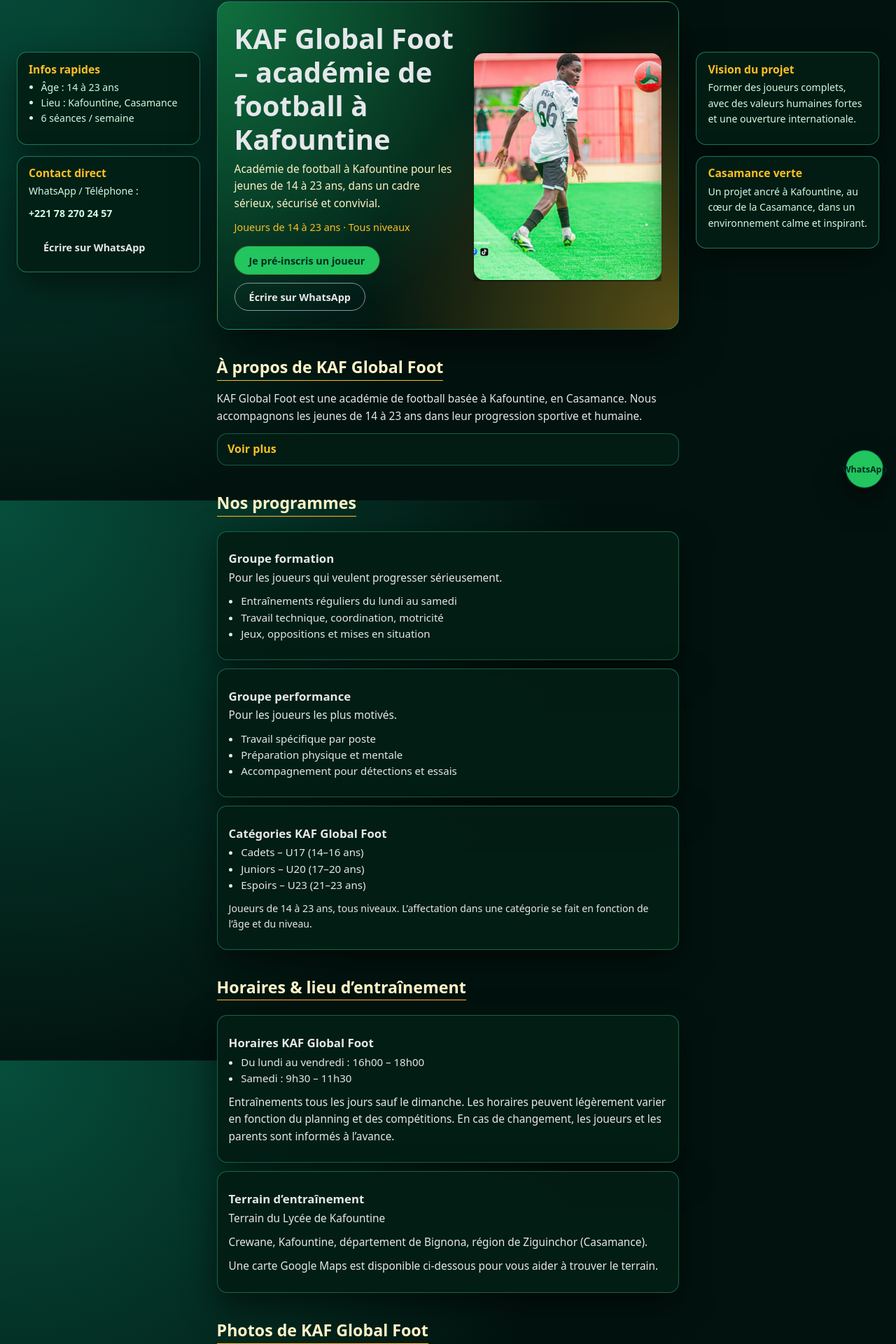
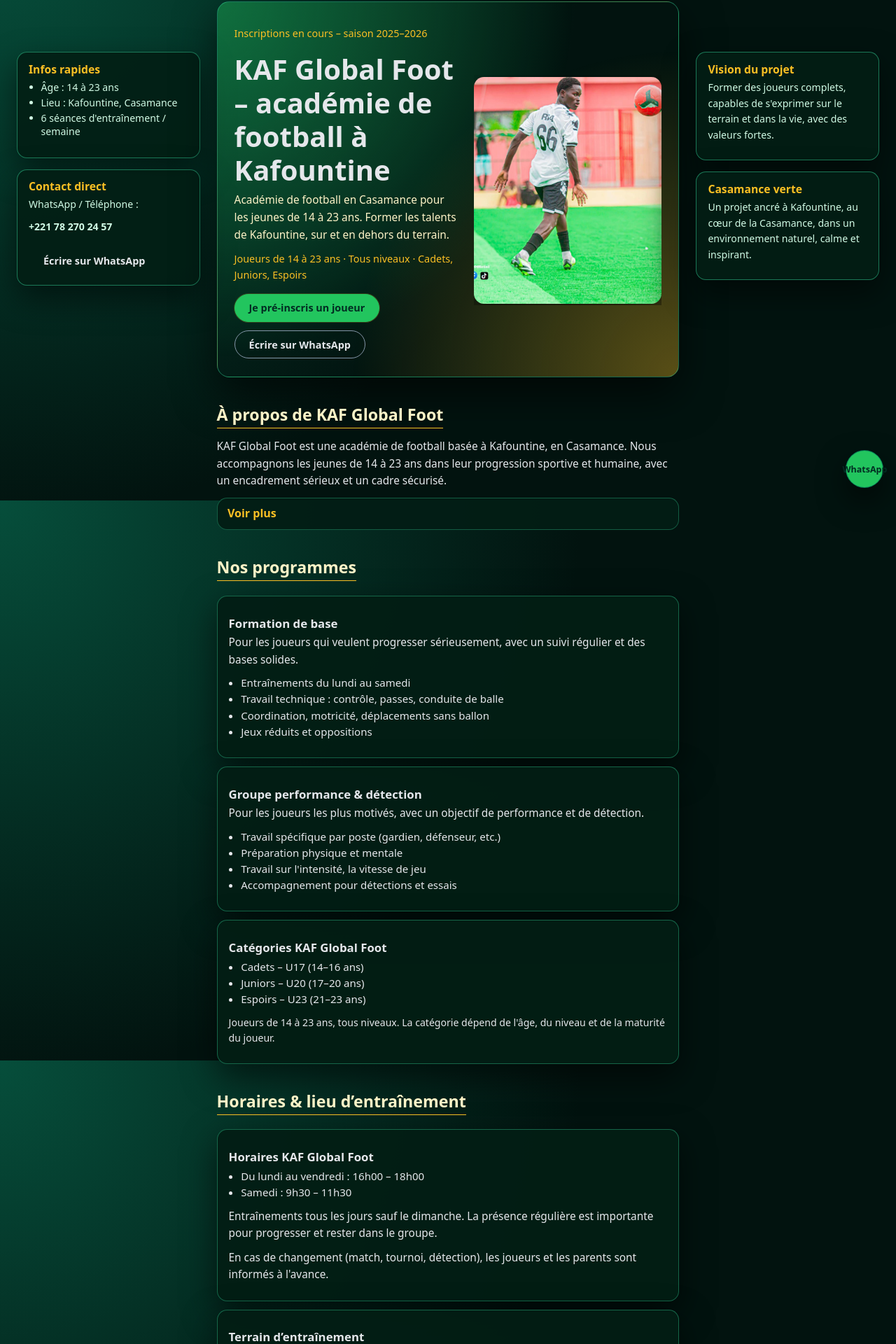
Before and after one commit to meliusmum-sketch/KAF-GLOBAL-FOOT, a Next.js app: page / in a window 1280 px wide. Shown: the part 85-2005 px from the top of the page at 70% size. Built offline with nearby package versions, Linux system fonts and the light colour scheme.

Commit message:
Update index.js

```diff
--- a/pages/index.js
+++ b/pages/index.js
@@ -1,8 +1,58 @@
 // pages/index.tsx
-// Remplace TOUT le contenu du fichier par ce code.
+// Remplace TOUT le contenu de ce fichier par ce code.
+
+import Head from "next/head";
 
 export default function Home() {
   return (
+    <>
+      <Head>
+        {/* Titre onglet navigateur */}
+        <title>
+          KAF Global Foot – Académie de football à Kafountine (Casamance)
+        </title>
+
+        {/* Description pour Google */}
+        <meta
+          name="description"
+          content="Académie de football à Kafountine en Casamance pour les jeunes joueurs de 14 à 23 ans : entraînements sérieux, cadre sécurisé, 6 séances par semaine."
+        />
+
+        {/* SEO simple */}
+        <link rel="canonical" href="https://kafglobalfoot.com" />
+
+        {/* Open Graph pour partage WhatsApp / Facebook */}
+        <meta
+          property="og:title"
+          content="KAF Global Foot – Académie de football à Kafountine"
+        />
+        <meta
+          property="og:description"
+          content="Académie de football à Kafountine (Casamance) pour joueurs de 14 à 23 ans. Entraînements sérieux, cadre sécurisé, 6 séances par semaine."
+        />
+        <meta property="og:type" content="website" />
+        <meta property="og:url" content="https://kafglobalfoot.com" />
+        <meta
+          property="og:image"
+          content="https://kafglobalfoot.com/logo-kaf.svg"
+        />
+
+        {/* Twitter card (même info) */}
+        <meta name="twitter:card" content="summary_large_image" />
+        <meta
+          name="twitter:title"
+          content="KAF Global Foot – Académie de football à Kafountine"
+        />
+        <meta
+          name="twitter:description"
+          content="Académie de football à Kafountine en Casamance pour joueurs de 14 à 23 ans."
+        />
+        <meta
+          name="twitter:image"
+          content="https://kafglobalfoot.com/logo-kaf.svg"
+        />
+      </Head>
+
       <main className="page-shell">
         {/* HEADER */}
         <header className="site-header">
@@ -35,7 +85,7 @@ export default function Home() {
               <ul>
                 <li>Âge : 14 à 23 ans</li>
                 <li>Lieu : Kafountine, Casamance</li>
-              <li>6 séances / semaine</li>
+                <li>6 séances d&apos;entraînement / semaine</li>
               </ul>
             </div>
             <div className="rail-card">
@@ -59,15 +109,22 @@ export default function Home() {
             <section className="hero" aria-labelledby="hero-title">
               <div className="hero-content">
                 <div className="hero-text">
+                  {/* Petit bandeau inscriptions */}
+                  <p className="hero-meta">
+                    Inscriptions en cours – saison 2025–2026
+                  </p>
+
                   <h1 id="hero-title">
                     KAF Global Foot – académie de football à Kafountine
                   </h1>
                   <p className="hero-subtitle">
-                  Académie de football à Kafountine pour les jeunes de 14 à 23
-                  ans, dans un cadre sérieux, sécurisé et convivial.
+                    Académie de football en Casamance pour les jeunes de 14 à
+                    23 ans. Former les talents de Kafountine, sur et en dehors
+                    du terrain.
                   </p>
                   <p className="hero-meta">
-                  Joueurs de 14 à 23 ans · Tous niveaux
+                    Joueurs de 14 à 23 ans · Tous niveaux · Cadets, Juniors,
+                    Espoirs
                   </p>
                   <div className="hero-actions">
                     <a href="/inscription" className="btn btn-primary">
@@ -112,59 +169,69 @@ export default function Home() {
               <p>
                 KAF Global Foot est une académie de football basée à Kafountine,
                 en Casamance. Nous accompagnons les jeunes de 14 à 23 ans dans
-              leur progression sportive et humaine.
+                leur progression sportive et humaine, avec un encadrement
+                sérieux et un cadre sécurisé.
               </p>
               <details className="details">
                 <summary>Voir plus</summary>
                 <p>
-                Notre projet repose sur trois piliers : un encadrement sérieux,
-                un cadre sécurisé et une vision éducative du football. Au-delà
-                de la performance, nous transmettons des valeurs fortes :
-                respect, discipline, esprit d’équipe, goût de l’effort et sens
-                des responsabilités.
+                  Notre projet repose sur trois piliers : un encadrement
+                  qualifié, un environnement de travail serein et une vision
+                  éducative du football. Le terrain est un lieu d&apos;apprentissage
+                  où nous transmettons le respect, la discipline, l&apos;esprit
+                  d&apos;équipe, le goût de l&apos;effort et le sens des
+                  responsabilités.
                 </p>
                 <p>
-                Les entraînements se déroulent du lundi au samedi sur le terrain
-                du Lycée de Kafountine, avec un programme adapté à l’âge et au
-                niveau de chaque joueur.
+                  Les entraînements se déroulent du lundi au samedi sur le
+                  terrain du Lycée de Kafountine, avec un programme adapté à
+                  l&apos;âge, au niveau et à la réalité de chaque joueur.
                 </p>
                 <h3>About KAF Global Foot (English)</h3>
                 <p>
                   KAF Global Foot is a football academy based in Kafountine, in
-                the Casamance region of Senegal. Its mission is to support young
-                players aged 14 to 23 in their sporting and personal
+                  the Casamance region of Senegal. Its mission is to support
+                  young players aged 14 to 23 in their sporting and personal
                   development.
                 </p>
                 <p>
-                The project is built on three main pillars: serious coaching, a
-                safe environment and an educational vision of football. Beyond
-                performance, we aim to transmit strong values such as respect,
-                discipline, team spirit, work ethic and a sense of
+                  The project is built on three main pillars: serious coaching,
+                  a safe environment and an educational vision of football.
+                  Beyond performance, we aim to transmit strong values such as
+                  respect, discipline, team spirit, work ethic and a sense of
                   responsibility.
                 </p>
               </details>
             </section>
 
-          {/* PROGRAMMES – VERSION SIMPLE */}
+            {/* PROGRAMMES – VERSION CLARIFIÉE */}
             <section id="programmes" className="section">
               <h2>Nos programmes</h2>
 
               <div className="card">
-              <h3>Groupe formation</h3>
-              <p>Pour les joueurs qui veulent progresser sérieusement.</p>
+                <h3>Formation de base</h3>
+                <p>
+                  Pour les joueurs qui veulent progresser sérieusement, avec un
+                  suivi régulier et des bases solides.
+                </p>
                 <ul>
-                <li>Entraînements réguliers du lundi au samedi</li>
-                <li>Travail technique, coordination, motricité</li>
-                <li>Jeux, oppositions et mises en situation</li>
+                  <li>Entraînements du lundi au samedi</li>
+                  <li>Travail technique : contrôle, passes, conduite de balle</li>
+                  <li>Coordination, motricité, déplacements sans ballon</li>
+                  <li>Jeux réduits et oppositions</li>
                 </ul>
               </div>
 
               <div className="card">
-              <h3>Groupe performance</h3>
-              <p>Pour les joueurs les plus motivés.</p>
+                <h3>Groupe performance &amp; détection</h3>
+                <p>
+                  Pour les joueurs les plus motivés, avec un objectif de
+                  performance et de détection.
+                </p>
                 <ul>
-                <li>Travail spécifique par poste</li>
+                  <li>Travail spécifique par poste (gardien, défenseur, etc.)</li>
                   <li>Préparation physique et mentale</li>
+                  <li>Travail sur l&apos;intensité, la vitesse de jeu</li>
                   <li>Accompagnement pour détections et essais</li>
                 </ul>
               </div>
@@ -177,8 +244,8 @@ export default function Home() {
                   <li>Espoirs – U23 (21–23 ans)</li>
                 </ul>
                 <p className="meta-line">
-                Joueurs de 14 à 23 ans, tous niveaux. L’affectation dans une
-                catégorie se fait en fonction de l’âge et du niveau.
+                  Joueurs de 14 à 23 ans, tous niveaux. La catégorie dépend de
+                  l&apos;âge, du niveau et de la maturité du joueur.
                 </p>
               </div>
             </section>
@@ -194,10 +261,13 @@ export default function Home() {
                   <li>Samedi : 9h30 – 11h30</li>
                 </ul>
                 <p>
-                Entraînements tous les jours sauf le dimanche. Les horaires
-                peuvent légèrement varier en fonction du planning et des
-                compétitions. En cas de changement, les joueurs et les parents
-                sont informés à l’avance.
+                  Entraînements tous les jours sauf le dimanche. La présence
+                  régulière est importante pour progresser et rester dans le
+                  groupe.
+                </p>
+                <p>
+                  En cas de changement (match, tournoi, détection), les joueurs
+                  et les parents sont informés à l&apos;avance.
                 </p>
               </div>
 
@@ -209,23 +279,23 @@ export default function Home() {
                   Ziguinchor (Casamance).
                 </p>
                 <p>
-                Une carte Google Maps est disponible ci-dessous pour vous aider
-                à trouver le terrain.
+                  Un environnement calme, au cœur de la Casamance verte, propice
+                  au travail et à la concentration.
                 </p>
               </div>
             </section>
 
-          {/* PHOTOS – LÉGÈRE AMÉLIORATION */}
+            {/* PHOTOS – TEXTE INTRO */}
             <section id="photos" className="section">
               <h2>Photos de KAF Global Foot</h2>
               <p>
                 Quelques images de l&apos;académie : terrain, entraînements,
-              matchs et ambiance à Kafountine.
+                matchs et ambiance de groupe à Kafountine.
               </p>
               <div className="photo-strip">
                 <img
                   src="/gallery1.jpg"
-                alt="Terrain de Kafountine"
+                  alt="Terrain de football à Kafountine"
                 />
                 <img
                   src="/gallery2.jpg"
@@ -250,7 +320,7 @@ export default function Home() {
               </div>
             </section>
 
-          {/* CONTACT – ON NE TOUCHE PAS À LA LOGIQUE */}
+            {/* CONTACT – ON NE TOUCHE PAS À LA LOGIQUE D’INSCRIPTION */}
             <section id="contact" className="section">
               <h2>Contact KAF Global Foot</h2>
               <p>
@@ -292,15 +362,15 @@ export default function Home() {
             <div className="rail-card">
               <h3>Vision du projet</h3>
               <p>
-              Former des joueurs complets, avec des valeurs humaines fortes et
-              une ouverture internationale.
+                Former des joueurs complets, capables de s&apos;exprimer sur le
+                terrain et dans la vie, avec des valeurs fortes.
               </p>
             </div>
             <div className="rail-card">
               <h3>Casamance verte</h3>
               <p>
                 Un projet ancré à Kafountine, au cœur de la Casamance, dans un
-              environnement calme et inspirant.
+                environnement naturel, calme et inspirant.
               </p>
             </div>
           </aside>
@@ -317,5 +387,6 @@ export default function Home() {
           WhatsApp
         </a>
       </main>
+    </>
   );
 }
```
Lines whose indentation alone changed are shown as unchanged.
